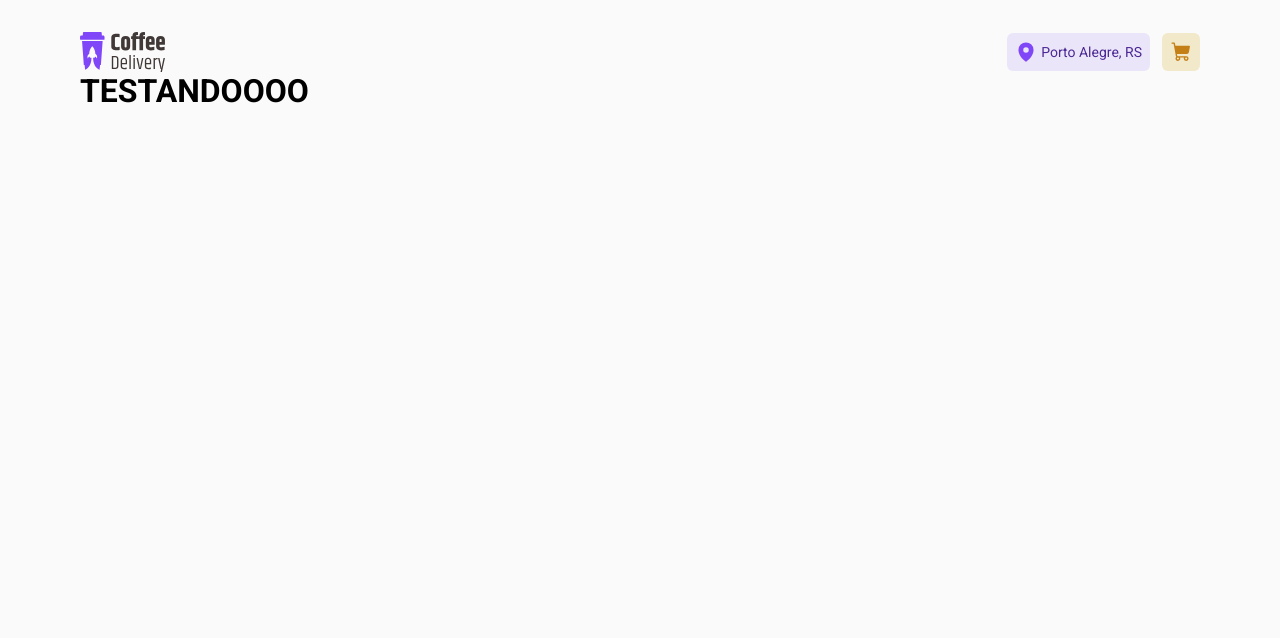
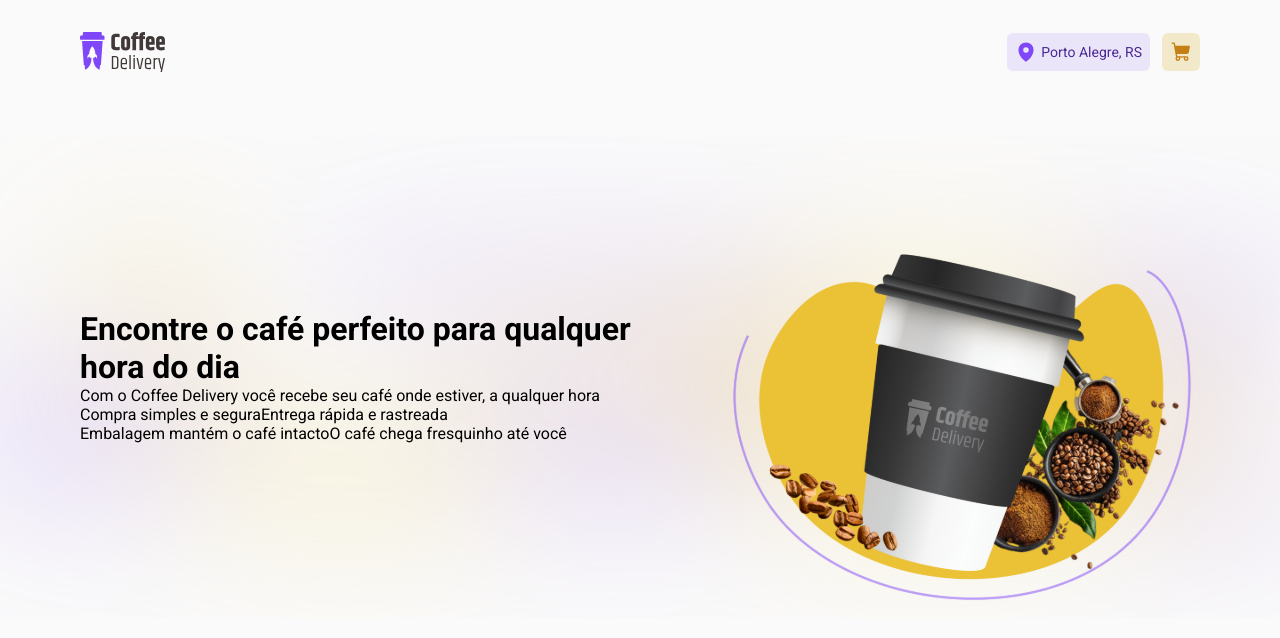
Before and after one commit to wwilliamsantana/store-ig, a React (Vite) app: page / in a window 1280 px wide. Shown: the top 638 px of the page. Built offline with nearby package versions, Linux system fonts and the light colour scheme.

Commit message:
feat: Background Blur + Element text (no position)

```diff
--- a/src/Layout/DefaultLayout/styles.ts
+++ b/src/Layout/DefaultLayout/styles.ts
@@ -1,8 +1,7 @@
 import styled from 'styled-components'
 
 export const DefaultContainer = styled.div`
-  max-width: 70rem;
-  margin: 2rem auto;
+  margin: 2rem 0;
 
   display: flex;
   flex-direction: column;
--- a/src/components/Header/styles.ts
+++ b/src/components/Header/styles.ts
@@ -1,6 +1,9 @@
 import styled from 'styled-components'
 
 export const HeaderContainer = styled.header`
+  max-width: 70rem;
+  width: 100%;
+  margin: 0 auto 2rem;
   display: flex;
   justify-content: space-between;
   align-items: center;
--- /dev/null
+++ b/src/pages/Home/components/Header/index.tsx
@@ -0,0 +1,37 @@
+import {
+  HeaderContainer,
+  ImageContainer,
+  MainContainer,
+  MainContent,
+} from './styles'
+import imageCoffeeHome from '../../../../assets/coffee-Home.svg'
+
+export function HeaderHome() {
+  return (
+    <HeaderContainer>
+      <MainContainer>
+        <MainContent>
+          <h1>Encontre o café perfeito para qualquer hora do dia</h1>
+          <span>
+            Com o Coffee Delivery você recebe seu café onde estiver, a qualquer
+            hora
+          </span>
+
+          <div>
+            <div>
+              <span>Compra simples e segura</span>
+              <span>Entrega rápida e rastreada</span>
+            </div>
+            <div>
+              <span>Embalagem mantém o café intacto</span>
+              <span>O café chega fresquinho até você</span>
+            </div>
+          </div>
+        </MainContent>
+        <ImageContainer>
+          <img src={imageCoffeeHome} alt="" />
+        </ImageContainer>
+      </MainContainer>
+    </HeaderContainer>
+  )
+}
--- /dev/null
+++ b/src/pages/Home/components/Header/styles.ts
@@ -0,0 +1,29 @@
+import styled from 'styled-components'
+import backgroundBlur from '../../../../assets/background-header-home.svg'
+
+export const HeaderContainer = styled.div`
+  width: 100vw;
+  height: 34rem;
+  background-repeat: no-repeat;
+  background-position: center;
+  background-size: contain;
+  background-image: url(${backgroundBlur});
+
+  display: grid;
+  place-items: initial;
+`
+export const MainContainer = styled.div`
+  max-width: 70rem;
+  width: 100%;
+  margin: 0 auto;
+
+  display: flex;
+  align-items: center;
+  justify-content: center;
+  gap: 3.5rem;
+`
+export const ImageContainer = styled.div`
+  width: 30rem;
+  height: 16rem;
+`
+export const MainContent = styled.div``
--- a/src/pages/Home/index.tsx
+++ b/src/pages/Home/index.tsx
@@ -1,3 +1,9 @@
+import { HeaderHome } from './components/Header'
+
 export function Home() {
-  return <h1>TESTANDOOOO</h1>
+  return (
+    <main>
+      <HeaderHome />
+    </main>
+  )
 }
```
Also changed, not shown: src/assets/background-header-home.svg (added), src/assets/coffee-Home.svg (added).
